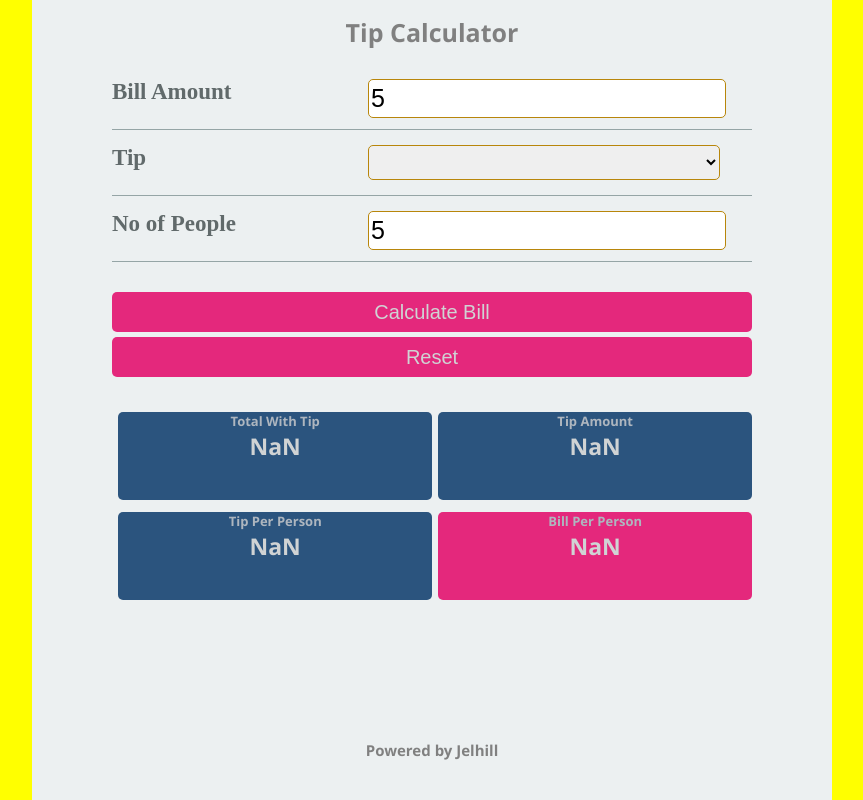
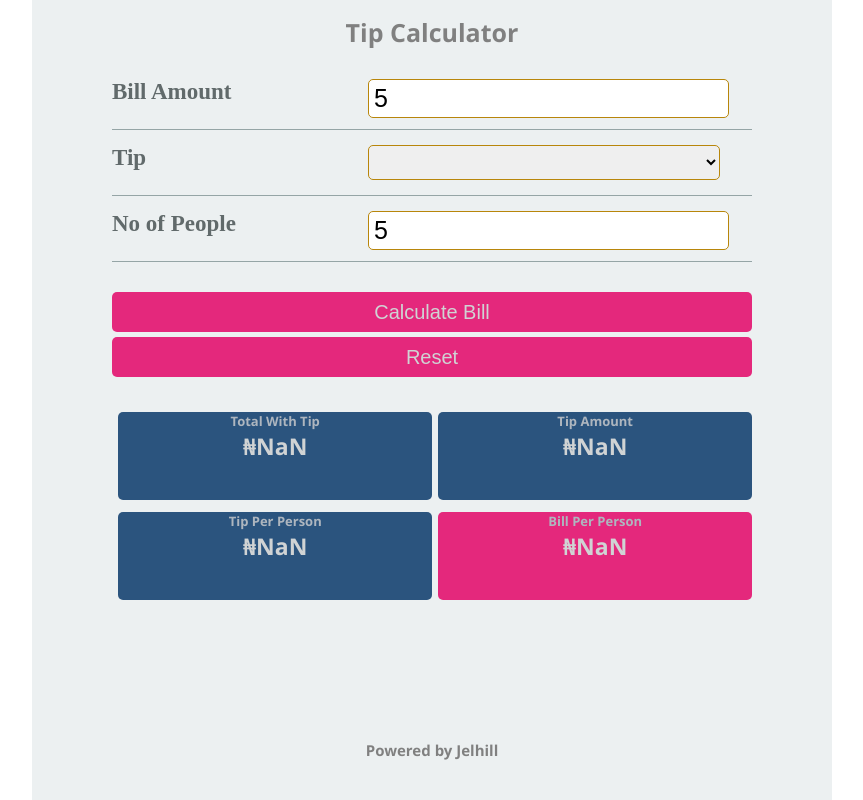
Before and after one commit to Jelhill/tipCalculator, a plain HTML site: page index.html in a window 1280 px wide. Both pictures are taken after typing "5", "5" into the empty fields and a click on the button "Calculate Bill". Shown: the whole page, without its empty margins (208-1071 px from the left). Drawn offline with Linux system fonts and the light colour scheme.

Commit message:
added thousand seperators

```diff
--- a/script.js
+++ b/script.js
@@ -10,10 +10,10 @@ function calculateTip() {
     let tip = bill * service/100;
     let totalbill = bill + tip;
     individualBill = totalbill / numOfClients;
-    document.getElementById('totalBill').innerHTML = `<strong>${totalbill.toFixed(2)}`;
-    document.getElementById('tip').innerHTML = `<strong>${tip.toFixed(2)}`;
-    document.getElementById('billPerPerson').innerHTML = `<strong>${individualBill.toFixed(2)}`;
-    document.getElementById('tipPerPerson').innerHTML = `<strong>${(tip/numOfClients).toFixed(2)}`;
+    document.getElementById('totalBill').innerHTML = `<strong>₦${thousandSeperator(totalbill.toFixed(2))}`;
+    document.getElementById('tip').innerHTML = `<strong>₦${thousandSeperator(tip.toFixed(2))}`;
+    document.getElementById('billPerPerson').innerHTML = `<strong>₦${thousandSeperator(individualBill.toFixed(2))}`;
+    document.getElementById('tipPerPerson').innerHTML = `<strong>₦${thousandSeperator((tip/numOfClients).toFixed(2))}`;
 }
 
 function reset() {
@@ -25,3 +25,7 @@ function reset() {
     document.getElementById('billPerPerson').innerHTML = `0.00`;
     document.getElementById('tipPerPerson').innerHTML = `0.00`
 }
+
+function thousandSeperator(num) {
+    return num.toString().replace(/(\d)(?=(\d{3})+(?!\d))/g, "$1,")
+}
--- a/style.css
+++ b/style.css
@@ -1,7 +1,6 @@
 body{
     margin: 0px;
     padding: 0px;
-    background-color: yellow;
 }
 
 #header{
@@ -49,6 +48,7 @@ input[type="number"] {
     border-radius: 5px;
     font-size: 25px;
     border: 0.5px solid darkgoldenrod;
+    padding-left: 5px;
 }
 
 select{
```
